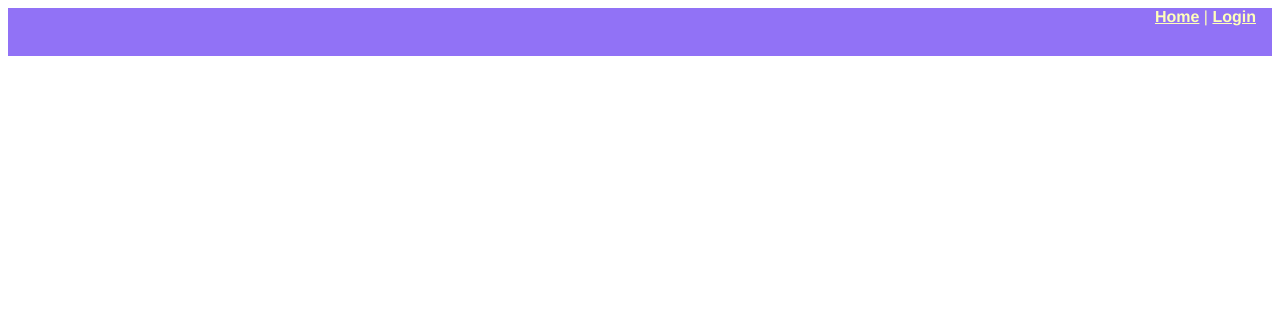
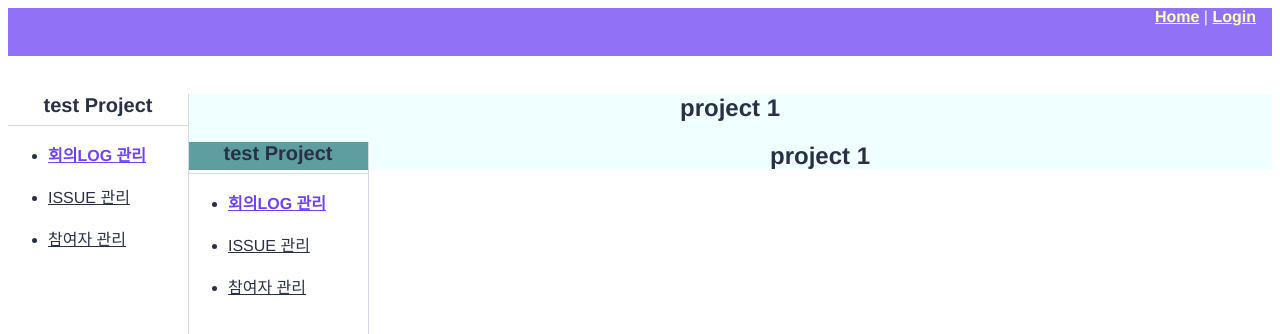
Before and after one commit to Brave-Cookie/FLOG, a Vue app in the folder frontend/: page /1/project/1/log in a window 1280 px wide. Shown: the top 334 px of the page. Built offline with nearby package versions, Linux system fonts and the light colour scheme; the HTML template or start-up script is replaced by a standard one.

Commit message:
[FE] test: 사이드바 테스트2

```diff
--- a/frontend/src/router/index.js
+++ b/frontend/src/router/index.js
@@ -5,6 +5,7 @@ import Signup from '../views/Signup.vue'
 import Mypage from '../views/Mypage.vue'
 import Project from '../views/Project.vue'
 import Issue from '../views/Issue.vue'
+import Participant from '../views/Participant.vue'
 import Vue from 'vue'
 
 Vue.use(VueRouter);
@@ -44,17 +45,27 @@ const router = new VueRouter({
       },
     },
     {
-      path: '/:userId/project/:projectId',
+      path: '/:userId/project/:projectId/log',
       name: 'Project',
       component: Project,
       children: [
         {
+          path: '/',
+          component: Project,
+        },
+        {
           path: 'issue',
           name: 'Issue',
           component: Issue,
-        }
-      ],
-    }
+        },
+        {
+          path: 'participant',
+          name: 'Participant',
+          component: Participant,
+        },
+      ]
+    },
+
 
   ]
 });
--- a/frontend/src/views/Mypage.vue
+++ b/frontend/src/views/Mypage.vue
@@ -42,7 +42,7 @@
       <ul id="project_list">
         <li id="prject_item" v-for="(project, id) in project_list" v-bind:key="id">
           <!--{{ project.name }}-->
-          <router-link :to='`/${user_id}/project/${id}`'>
+          <router-link :to='`/${user_id}/project/${id}/log`'>
             {{ project.name }}
           </router-link>
         </li>
--- /dev/null
+++ b/frontend/src/views/Participant.vue
@@ -0,0 +1,10 @@
+<template>
+    <p> 참여자 관리 </p>
+</template>
+
+<script>
+
+export default{
+
+}
+</script>
--- a/frontend/src/views/Project.vue
+++ b/frontend/src/views/Project.vue
@@ -1,7 +1,10 @@
 <template>
-    <div id="content">
+    <div>
         <Sidebar />
-        <h2> project {{ $route.params.projectId }}</h2>
+        <div id="content">
+            <h2> project {{ $route.params.projectId }}</h2>
+            <router-view id="view"></router-view>
+        </div>
     </div>
 </template>
 
@@ -19,5 +22,11 @@ export default {
 
 
 <style scoped>
-
+#content {
+    margin-left: 180px;
+    background-color: azure;
+}
+#view {
+    background-color: cadetblue;
+}
 </style>
```
Also changed, not shown: frontend/src/views/Log.vue (added, +10 -0 lines).
